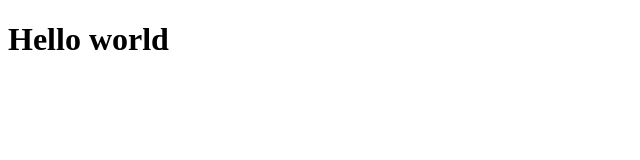
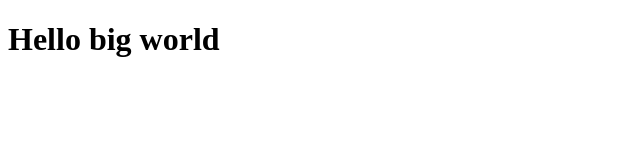
Before and after one commit to luisFilipePT/node-project, a website: page client/index.html in a window 1280 px wide. Shown: the whole page, without its empty margins (0-640 px from the left). Drawn offline with Linux system fonts and the light colour scheme.

Commit message:
first pipeline test

```diff
--- a/client/index.html
+++ b/client/index.html
@@ -7,6 +7,6 @@
   <title>Sample Web App</title>
 </head>
 <body>
-  <h1>Hello world</h1>
+  <h1>Hello big world</h1>
 </body>
 </html>
```
